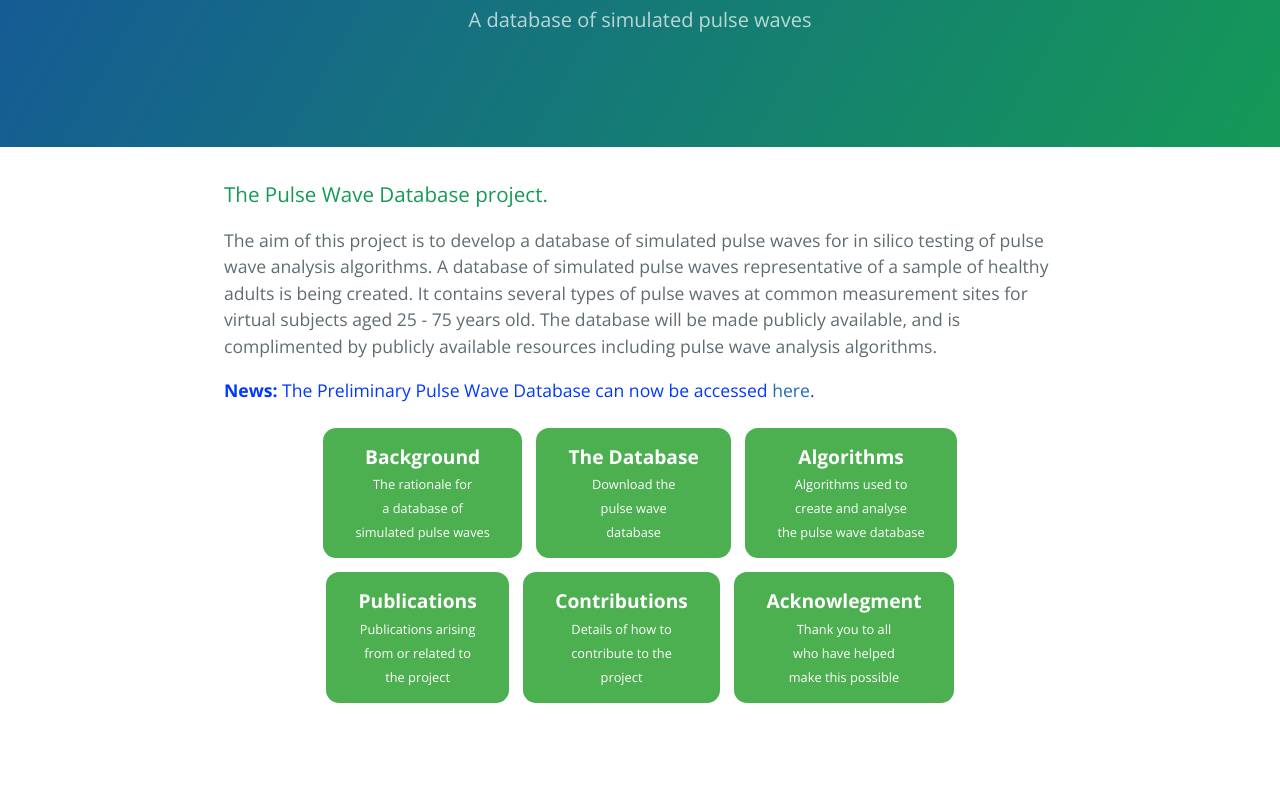
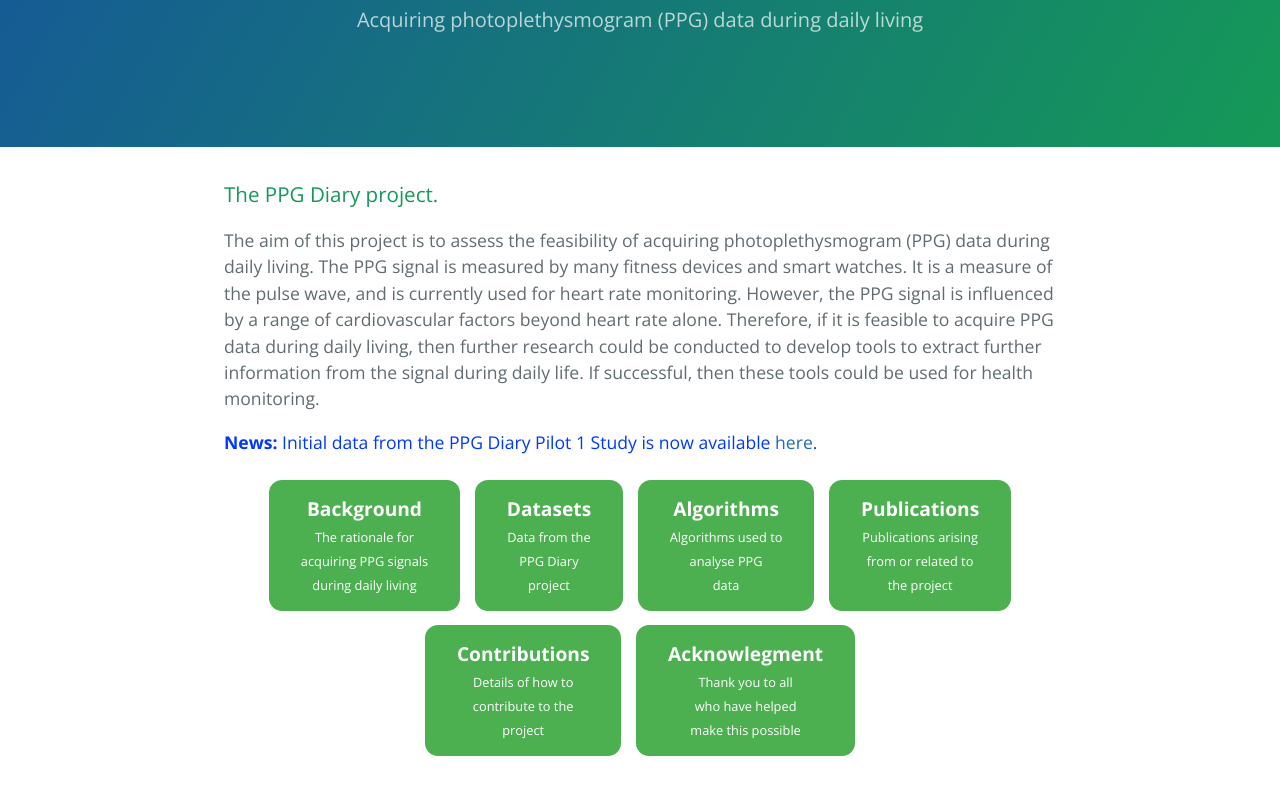
Before and after one commit to peterhcharlton/ppg-diary, a plain HTML site: page index.html in a window 1280 px wide. Shown: the part 170-960 px from the top of the page. Before the commit the page ends 930 px from the top, so only its background shows below. Drawn offline with nearby package versions, Linux system fonts and the light colour scheme.

Commit message:
Update index.html

```diff
--- a/index.html
+++ b/index.html
@@ -2,7 +2,7 @@
 <html lang="en-us">
   <head>
     <meta charset="UTF-8">
-    <title>Simulated Pulse Wave Database by peterhcharlton</title>
+    <title>PPG Diary by peterhcharlton</title>
     <meta name="viewport" content="width=device-width, initial-scale=1">
     <link rel="stylesheet" type="text/css" href="stylesheets/normalize.css" media="screen">
     <link href='https://fonts.googleapis.com/css?family=Open+Sans:400,700' rel='stylesheet' type='text/css'>
@@ -30,18 +30,17 @@
   </head>
   <body>
     <section class="page-header">
-      <h1 class="project-name">Pulse Wave Database</h1>
-      <h2 class="project-tagline">A database of simulated pulse waves</h2>
+      <h1 class="project-name">PPG Diary</h1>
+      <h2 class="project-tagline">Acquiring photoplethysmogram (PPG) data during daily living</h2>
     </section>
 
     <section class="main-content">
       <h3>
-<a id="the-pulse-wave-database-project" class="anchor" href="#the-pulse-wave-database-project" aria-hidden="true"><span aria-hidden="true" class="octicon octicon-link"></span></a>The Pulse Wave Database project.</h3>
+<a id="PPG-diary-project" class="anchor" href="#PPG-diary-project" aria-hidden="true"><span aria-hidden="true" class="octicon octicon-link"></span></a>The PPG Diary project.</h3>
 
-<p>The aim of this project is to develop a database of simulated pulse waves for in silico testing of pulse wave analysis algorithms.
-A database of simulated pulse waves representative of a sample of healthy adults is being created. It contains several types of pulse waves at common measurement sites for virtual subjects aged 25 - 75 years old. The database will be made publicly available, and is complimented by publicly available resources including pulse wave analysis algorithms.</p>
+<p>The aim of this project is to assess the feasibility of acquiring photoplethysmogram (PPG) data during daily living. The PPG signal is measured by many fitness devices and smart watches. It is a measure of the pulse wave, and is currently used for heart rate monitoring. However, the PPG signal is influenced by a range of cardiovascular factors beyond heart rate alone. Therefore, if it is feasible to acquire PPG data during daily living, then further research could be conducted to develop tools to extract further information from the signal during daily life. If successful, then these tools could be used for health monitoring.</p>
 
-<p> <font color="#0038ff"><b>News:</b> The Preliminary Pulse Wave Database can now be accessed <a href="http://peterhcharlton.github.io/pwdb/ppwdb.html">here</a>.</font>
+<p> <font color="#0038ff"><b>News:</b> Initial data from the PPG Diary Pilot 1 Study is now available <a href="http://peterhcharlton.github.io/ppg-diary/datasets.html">here</a>.</font>
 
 <br>
 
@@ -53,20 +52,20 @@ A database of simulated pulse waves representative of a sample of healthy adults
     <br>
     The rationale for
     <br>
-    a database of
+    acquiring PPG signals
     <br>
-    simulated pulse waves
+    during daily living
     </small>
   </a>
   <a href="datasets.html" class="button button1">
-    <big><b>The Database</b></big>
+    <big><b>Datasets</b></big>
     <small>
     <br>
-    Download the
+    Data from the
     <br>
-    pulse wave
+    PPG Diary
     <br>
-    database
+    project
     </small>
   </a>
   <a href="algorithms.html" class="button button1">
@@ -75,9 +74,9 @@ A database of simulated pulse waves representative of a sample of healthy adults
     <br>
     Algorithms used to
     <br>
-    create and analyse
+    analyse PPG
     <br>
-    the pulse wave database
+    data
     </small>
   </a>
   <a href="publications.html" class="button button1">
```
